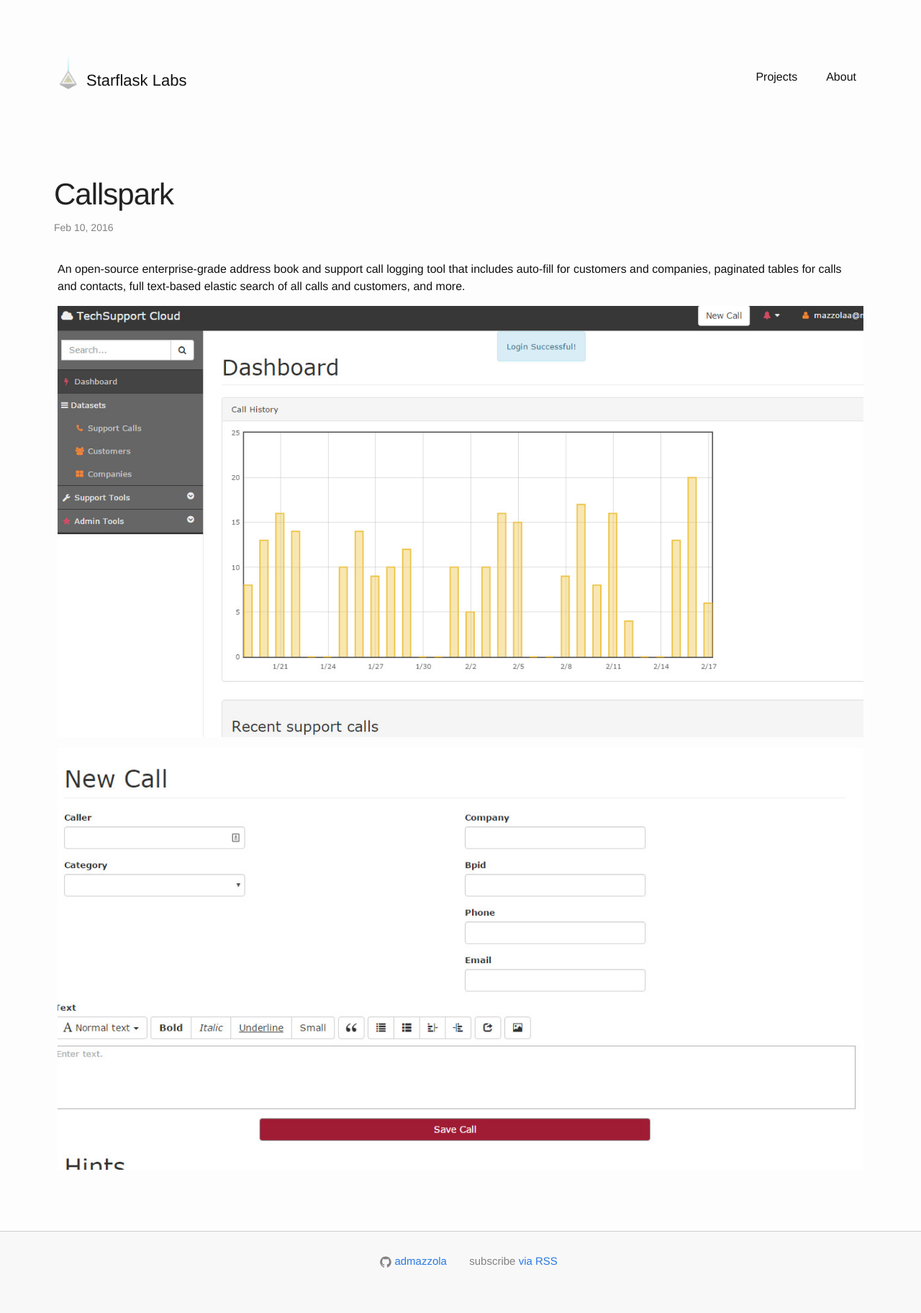
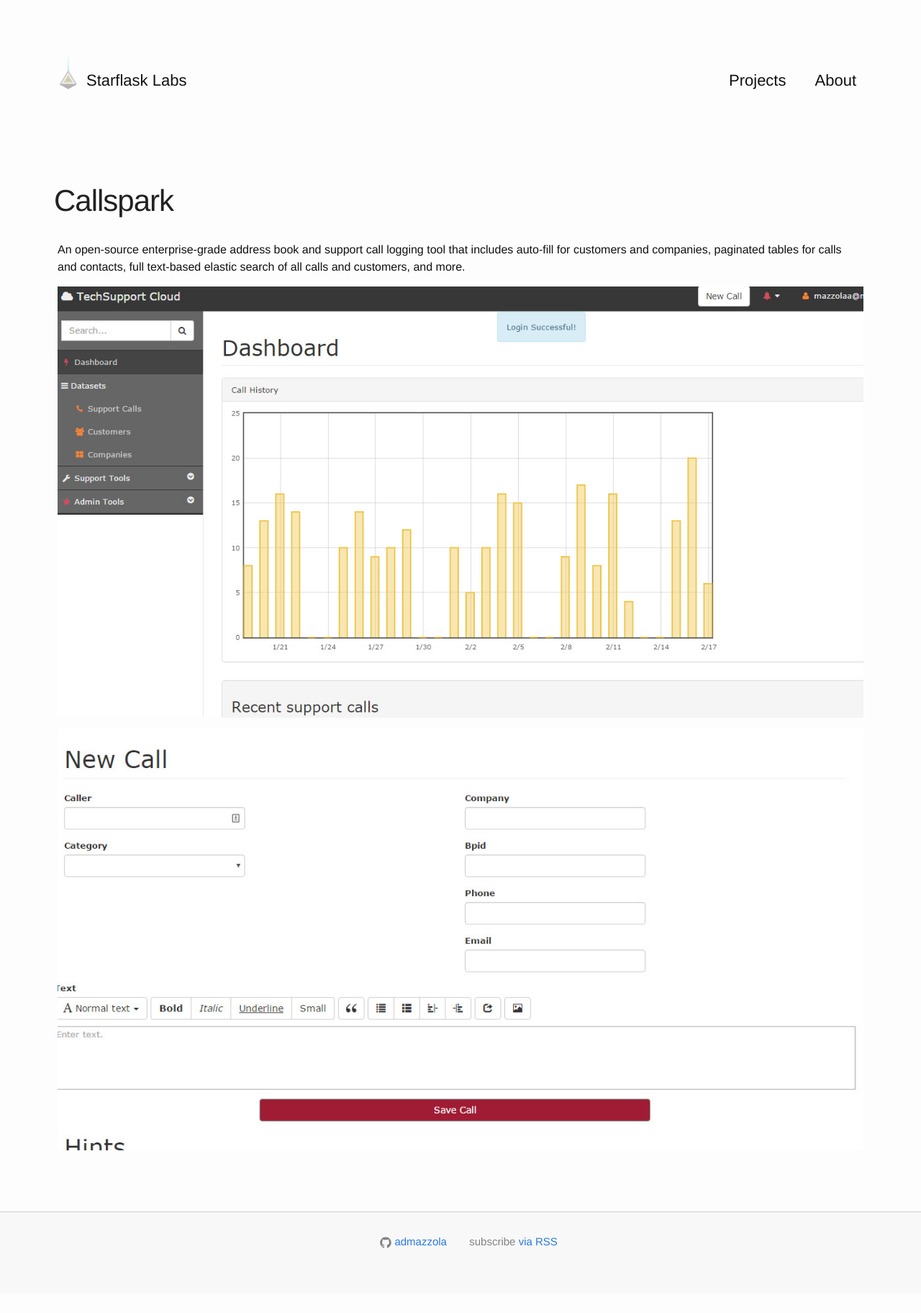
Before and after one commit to admazzola/admazzola.github.io, a Jekyll site: the page built from _posts/2016-2-10-callspark.md, in a window 1280 px wide. Shown: the whole page at 72% size. Built offline with Jekyll 4.4.1, drawn with Linux system fonts in a browser that asks for light colours; nearby versions of some CDN libraries; after the commit the page ends 1797 px from its top, so only the background shows below that.

Commit message:
restyling

```diff
--- a/_sass/_header.scss
+++ b/_sass/_header.scss
@@ -5,6 +5,7 @@
 
   .brand-logo
   {
+
 
     display: inline-block;
 
@@ -25,6 +26,11 @@
 
       margin-top: 20px;
       display: inline-block;
+
+      @media only screen and (max-width: $on-palm)
+      {
+        display:none;
+      }
     }
   }
 
@@ -34,6 +40,9 @@
   {
     float:right;
     display: inline-block;
+
+    font-size:22px;
+
 
     a
     {
--- a/_sass/_layout.scss
+++ b/_sass/_layout.scss
@@ -194,6 +194,27 @@
 .post-link {
     display: block;
     font-size: 24px;
+    color: black;
+
+
+    p
+    {
+
+
+    }
+
+
+    p:hover
+    {
+      text-decoration: none;
+      background-color: #1abc9c;
+      color: white;
+      border-radius: 3px;
+    }
+}
+
+.post-link:hover {
+  text-decoration: none;
 }
 
 
@@ -210,9 +231,16 @@
     letter-spacing: -1px;
     line-height: 1;
 
+
     @include media-query($on-laptop) {
         font-size: 36px;
     }
+}
+
+
+.post-meta
+{
+  display:none;
 }
 
 .post-content {
@@ -268,3 +296,10 @@
 
     }
 }
+
+
+.btn-container-mazz
+{
+  text-align:center;
+  margin:20px;
+}
--- a/index.html
+++ b/index.html
@@ -10,11 +10,7 @@ layout: default
   <div class="row green-striped-bottom">
 
 
-    <div class="parallelogram center">
-      <p>
-       My Favorite Creations
-     </p>
-    </div>
+
 
   	<div class="column-12">
   		<div class=" sidenav">
```
Also changed, not shown: _includes/bio.html (+5 -7 lines), css/main.scss (line endings or trailing spaces).
